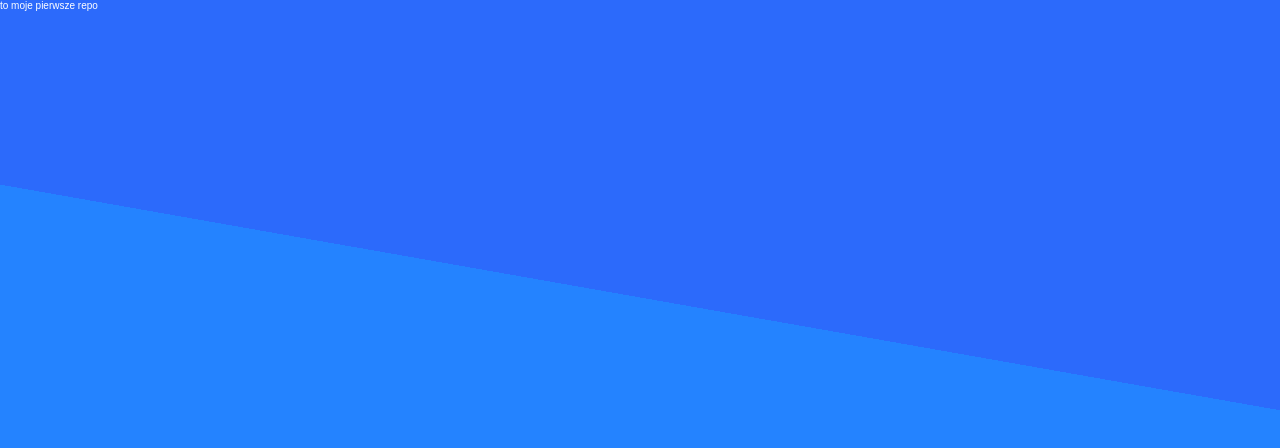
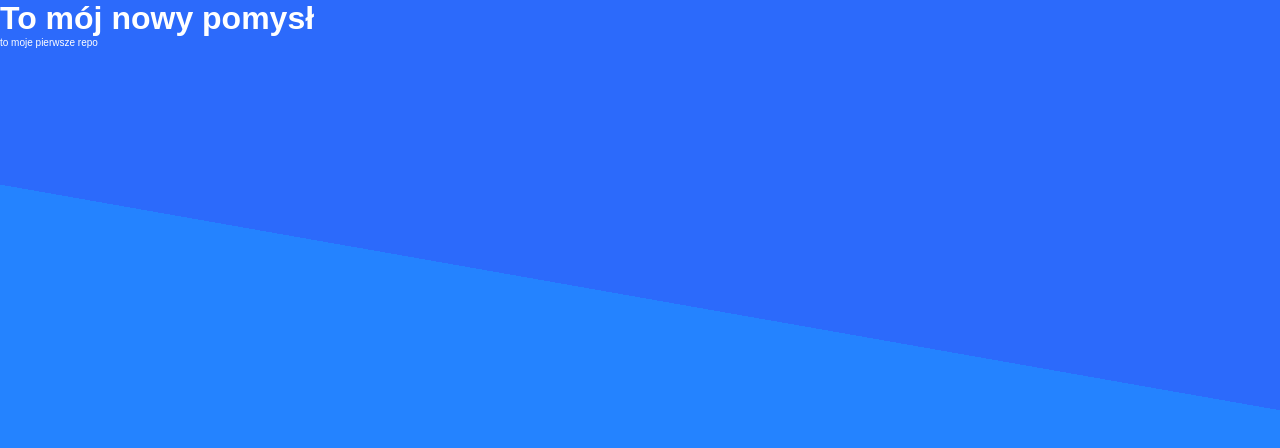
Before and after one commit to Adam10W/test1, a plain HTML site: page Projekt 1/index.html in a window 1280 px wide. Drawn offline with Linux system fonts and the light colour scheme; files that its build step writes are made by us from their sources.

Commit message:
added new idea

```diff
--- a/Projekt 1/index.html
+++ b/Projekt 1/index.html
@@ -11,7 +11,7 @@
 
 <body>
 
-    <h1></h1>
+    <h1>To mój nowy pomysł</h1>
     <h2></h2>
     <ul>
         <p>to moje pierwsze repo</p>
```
